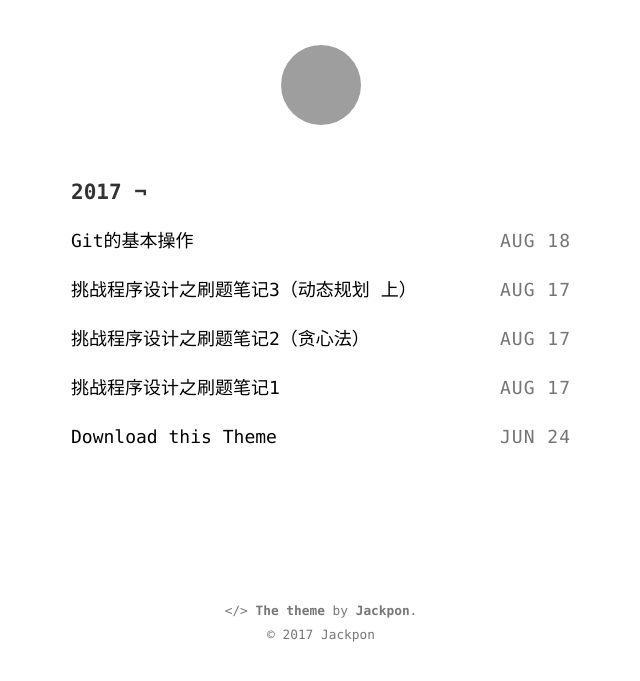
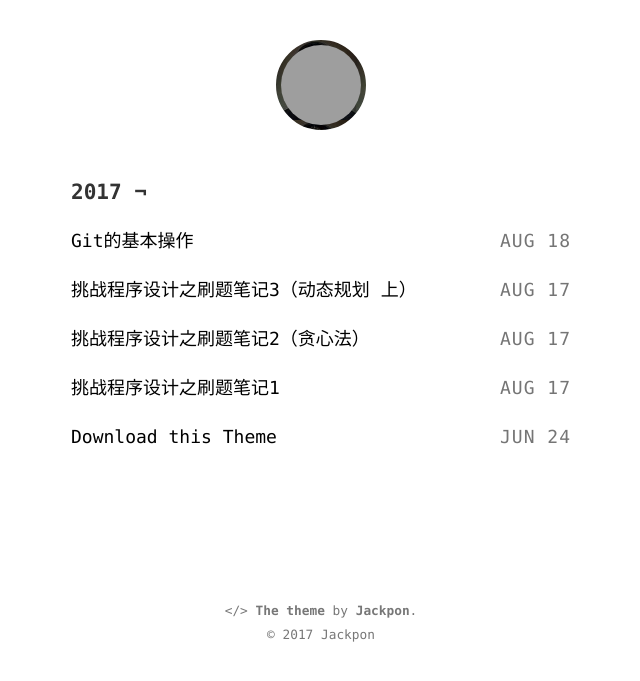
Before and after one commit to davi-xiao/Jackpon.github.io, a Jekyll site: the page built from index.html, in a window 1280 px wide. Shown: the top 681 px of the page, without its empty margins (319-959 px from the left). Built offline with Jekyll 4.4.1, drawn with Linux system fonts in a browser that asks for light colours; grey boxes are pictures that could not be loaded.

Commit message:
My Gitblog

```diff
--- a/_sass/main.scss
+++ b/_sass/main.scss
@@ -55,7 +55,7 @@
   -webkit-animation-fill-mode: both;
   -webkit-animation-name: bounce;
   a {
-
+    background: #ddd url("gravatar_wrapper.png");
     color: #000;
     text-decoration: none;
     font-weight: 700;
```
